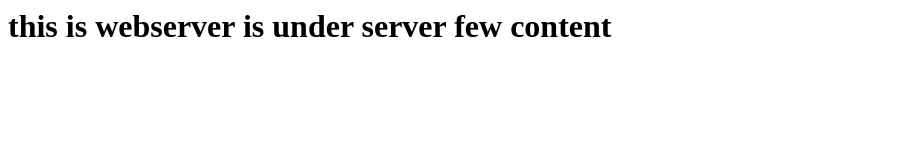
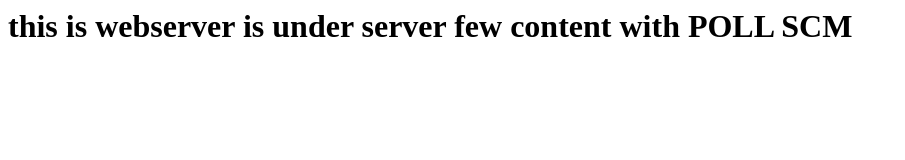
Before and after one commit to Yusufali1438/Prodserver, a plain HTML site: page index.html in a window 1280 px wide. Shown: the whole page, without its empty margins (0-905 px from the left). Drawn offline with Linux system fonts and the light colour scheme.

Commit message:
index file added

```diff
--- a/index.html
+++ b/index.html
@@ -1 +1 @@
-<h1> this is webserver is under server few content  </h1>
+<h1> this is webserver is under server few content with POLL SCM  </h1>
```
